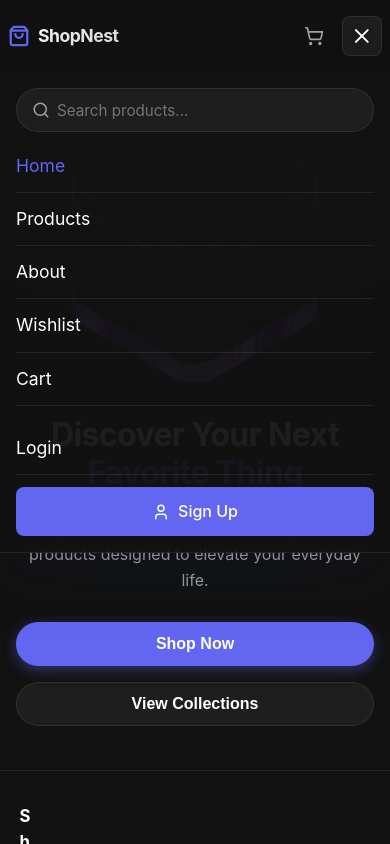
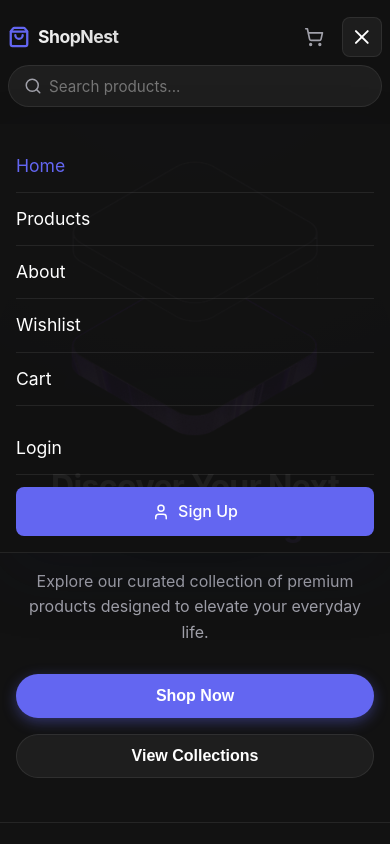
Before and after one commit to Hariprasathkit/shop-nest, a React (Vite) app: page / in a window 390 px wide. Both pictures are taken after a click on the button "Open menu". Shown: the top 844 px of the page. Built offline with nearby package versions, Linux system fonts and the light colour scheme; no server answers.

Commit message:
Improve mobile navbar search and footer

```diff
--- a/src/components/Layout.jsx
+++ b/src/components/Layout.jsx
@@ -11,10 +11,6 @@ const Layout = () => {
       </main>
       <footer className="footer">
         <div className="footer-inner">
-          <div className="footer-brand">
-            <strong>ShopNest</strong>
-            <p>Premium products for everyday living.</p>
-          </div>
           <div className="footer-links">
             <span>Products</span>
             <span>Support</span>
--- a/src/components/Navbar.css
+++ b/src/components/Navbar.css
@@ -169,6 +169,7 @@ html.dark .navbar-brand {
 .navbar .mobile-only { display: none; }
 .navbar .mobile-menu { display: none; }
 .navbar .desktop-action { display: flex; }
+.mobile-navbar-search { display: none; }
 
 @media (max-width: 1180px) {
   .nav-search-bar {
@@ -191,12 +192,14 @@ html.dark .navbar-brand {
   .navbar .desktop-action { display: none !important; }
 
   .navbar {
-    padding: 0 0.75rem;
+    padding: 0 0.75rem 0.75rem;
   }
 
   .navbar-container {
-    height: 72px;
+    min-height: 124px;
     gap: 0.75rem;
+    flex-wrap: wrap;
+    align-content: center;
   }
 
   .navbar-left {
@@ -240,15 +243,24 @@ html.dark .navbar-brand {
     border: 1px solid var(--border-color);
   }
 
+  .mobile-navbar-search {
+    order: 3;
+    display: flex;
+    width: min(100%, 560px);
+    max-width: 560px;
+    min-width: 0;
+    margin: 0 auto;
+  }
+
   .navbar .mobile-menu {
     display: flex;
     flex-direction: column;
     position: fixed;
     z-index: 1001;
-    top: 72px;
+    top: 124px;
     left: 0;
     right: 0;
-    max-height: calc(100vh - 72px);
+    max-height: calc(100vh - 124px);
     overflow-y: auto;
     background: var(--overlay-bg);
     backdrop-filter: blur(16px);
--- a/src/components/Navbar.jsx
+++ b/src/components/Navbar.jsx
@@ -161,10 +161,8 @@ const Navbar = () => {
             </button>
           </div>
         </div>
-      </div>
 
-      <div id="mobile-navigation" className={`mobile-menu ${isMobileMenuOpen ? 'open' : ''}`}>
-        <form className="nav-search-bar w-100 mb-2" onSubmit={handleSearch}>
+        <form className="nav-search-bar mobile-navbar-search" onSubmit={handleSearch}>
           <Search className="search-icon" size={18} />
           <input
             type="text"
@@ -174,6 +172,9 @@ const Navbar = () => {
             className="form-control"
           />
         </form>
+      </div>
+
+      <div id="mobile-navigation" className={`mobile-menu ${isMobileMenuOpen ? 'open' : ''}`}>
         <NavLink to="/" className="mobile-nav-link" onClick={() => setIsMobileMenuOpen(false)}>Home</NavLink>
         <NavLink to="/products" className="mobile-nav-link" onClick={() => setIsMobileMenuOpen(false)}>Products</NavLink>
         <NavLink to="/about" className="mobile-nav-link" onClick={() => setIsMobileMenuOpen(false)}>About</NavLink>
--- a/src/index.css
+++ b/src/index.css
@@ -677,7 +677,7 @@ h1, h2, h3, h4, h5, h6 {
 
 @media (max-width: 1024px) {
   .main-content {
-    padding-top: 72px;
+    padding-top: 124px;
   }
 
   .content-container {
@@ -732,7 +732,7 @@ h1, h2, h3, h4, h5, h6 {
 
 @media (max-width: 640px) {
   .main-content {
-    padding-top: 72px;
+    padding-top: 124px;
   }
 
   .content-container {
@@ -881,7 +881,7 @@ h1, h2, h3, h4, h5, h6 {
   width: min(100%, 1200px);
   margin: 0 auto;
   display: grid;
-  grid-template-columns: minmax(0, 1fr) auto auto;
+  grid-template-columns: minmax(0, 1fr) auto;
   align-items: center;
   gap: 1rem 2rem;
 }
```
